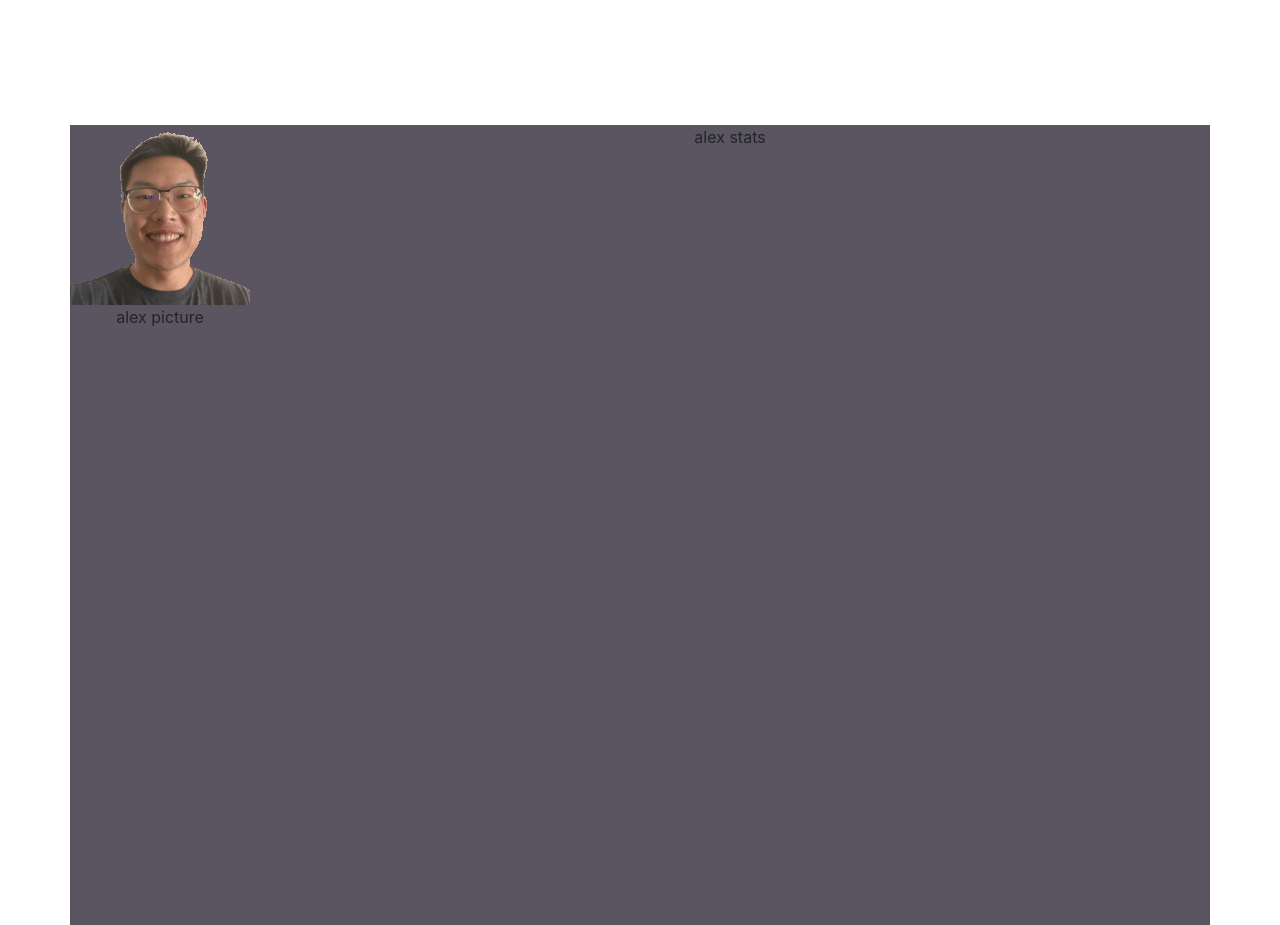
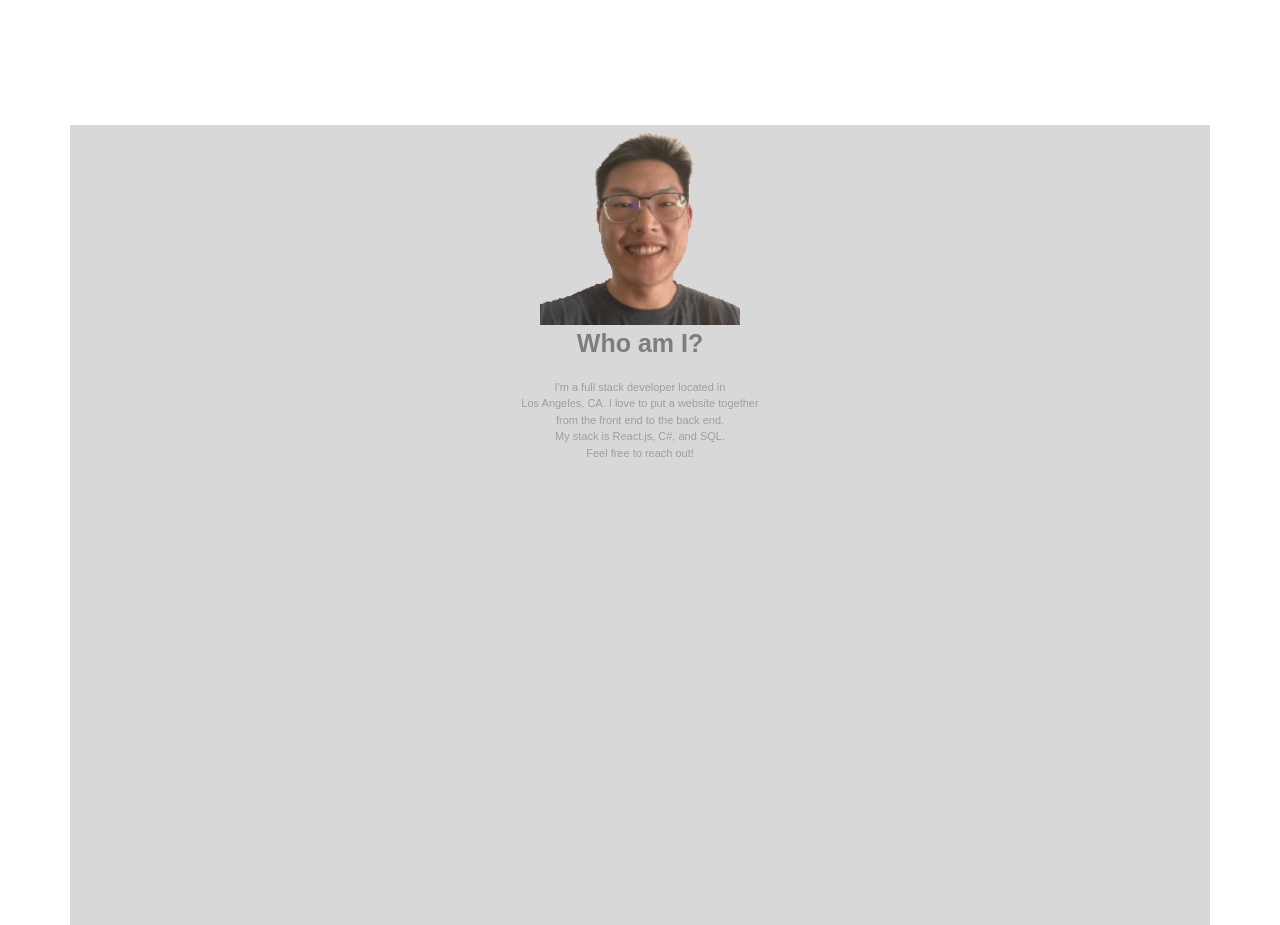
Before and after one commit to AlexanderCheng-91/AlexanderCheng-91.github.io, a React (Create React App) app: page / in a window 1280 px wide. Shown: the part 1540-2465 px from the top of the page. Built offline with nearby package versions, Linux system fonts and the light colour scheme.

Commit message:
added content  and css to alex's card

```diff
--- a/src/App.css
+++ b/src/App.css
@@ -37,7 +37,32 @@ light brown: #9b786f
 
 .AlexCard{
   min-height: 100vh;
-  background-color: #5a5560;
+  background-color: #d8d8d8;
+}
+
+.alexCard-title{
+  font-size: 25px;
+  font-weight: bold;
+  color: #7d7d7d;
+  font-family: 'Jim Sans Medium', Arial;
+}
+
+.alexCard-body{
+  font-size: 11px;
+  color: #9e9e9e;
+  font-family: 'Jim Sans Medium', Arial;
+
+  font-size: 11px;
+  color: #9e9e9e;
+}
+
+.alex-hero-image{
+  align-items: center;
+}
+
+.alexPicture{
+  height: 231 px;
+  width: 200px;
 }
 
 .App {
--- a/src/components/AlexCard.jsx
+++ b/src/components/AlexCard.jsx
@@ -1,6 +1,7 @@
 import React from "react"
 import {Row, Col} from "reactstrap"
 
+import '../App.css'
 import alexHeroImage from "../pictures/alexpicSmallResized180by180.png"
 
 class AlexCard extends React.Component{
@@ -15,32 +16,32 @@ class AlexCard extends React.Component{
     render(){
         return(
             <div className="AlexCard">
-                <Row noGutters>
+                {/* try to mess with rows and col or picture size */}
+
 
                         <div className="alex-hero-image chart-slide-in-right">
-                            <img src={alexHeroImage} alt="Alexander Cheng"></img>
-                            <p>alex picture</p>
+                            <img src={alexHeroImage} className="alexPicture" alt="Alexander Cheng"></img>
+                                <div className="alexCard-title">
+                                    <p>
+                                        Who am I?
+                                    </p>
+                                </div>
+                            <div className="alexCard-body">
+                                <p>
+                                    I'm a full stack developer located in <br/>
+                                     Los Angeles, CA. I love to put a website together <br/>
+                                      from the front end to the back end. <br/>
+                                       My stack is React.js, C#, and SQL.<br/>
+                                        Feel free to reach out!
+                                        {/* link this "feel free to reach out" to contact page */}
+                                </p>
+                            </div>
                         </div>
 
-                    <Col>
-                        <div className="alex-Stats">
-                            <p>alex stats</p>
-                            {/* 1. we need a div to encase the whole graph */}
-                            {/* <div className="chart-slide-in-left"> */}
-                                {/* 2. we need div bar for bar names */}
-                                {/* <div className="bar-name"> */}
-                                    {/* I need to make a box for the bar name */}
-                                    {/* <div> */}
-                                        {/* 3. we need div bars to animate */}
-                                        {/* note this whole bar needs to be on same Row */}
-                                        {/* the graph itself needs to be in a col */}
-                                    {/* </div> */}
 
-                                {/* </div> */}
-                            {/* </div> */}
-                        </div>
-                    </Col>
-                </Row>
+
+
+
             </div>
         )
     }
```
